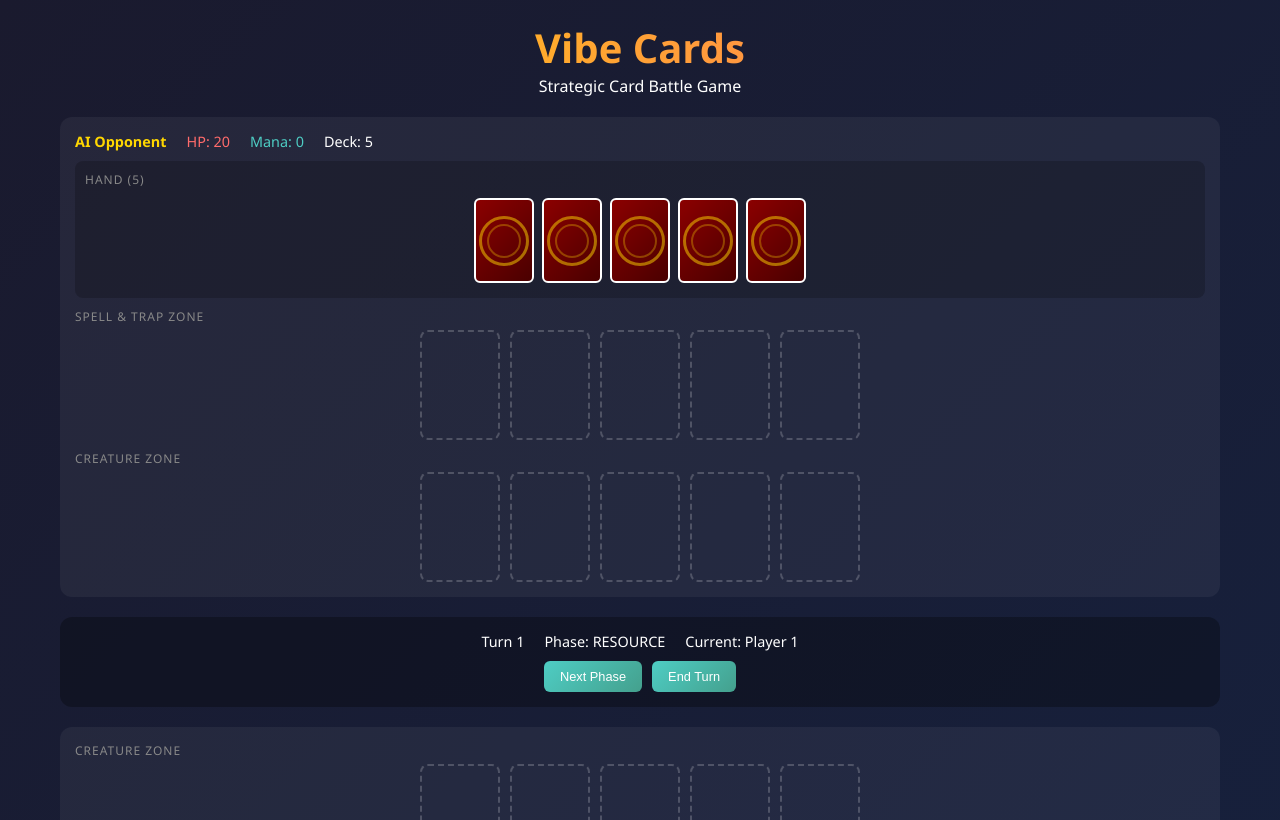
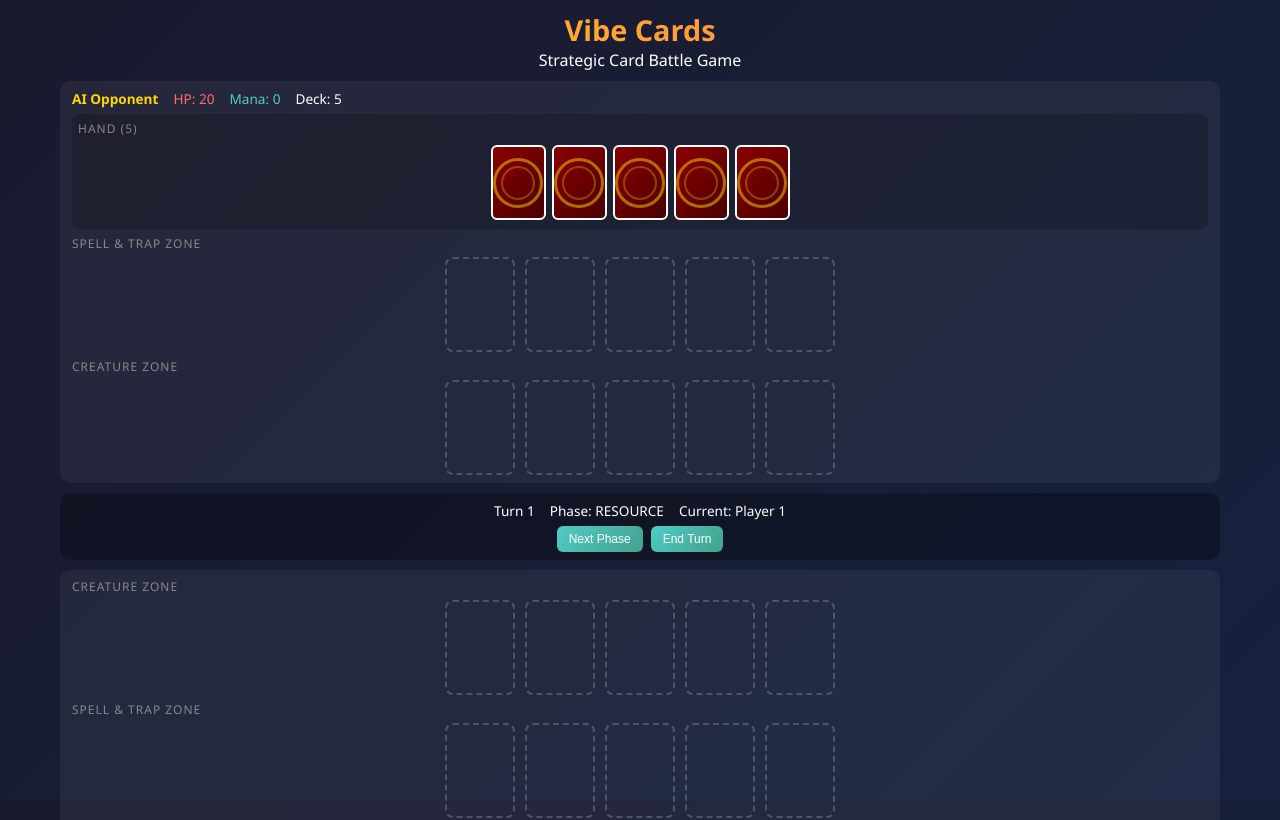
Before and after one commit to altsun/vibe-cards, a React (Vite) app: page / in a window 1280 px wide. Shown: the top 820 px of the page. Built offline with nearby package versions, Linux system fonts and the light colour scheme.

Commit message:
Optimize-layout-to-fit-screen-without-scrolling

```diff
--- a/src/App.css
+++ b/src/App.css
@@ -7,23 +7,28 @@
 body {
   font-family: 'Segoe UI', Tahoma, Geneva, Verdana, sans-serif;
   background: linear-gradient(135deg, #1a1a2e 0%, #16213e 100%);
-  min-height: 100vh;
+  height: 100vh;
+  overflow: hidden;
   color: #fff;
 }
 
 .app {
   max-width: 1200px;
   margin: 0 auto;
-  padding: 20px;
+  padding: 10px 20px;
+  height: 100vh;
+  display: flex;
+  flex-direction: column;
 }
 
 .app-header {
   text-align: center;
-  margin-bottom: 20px;
+  margin-bottom: 10px;
+  flex-shrink: 0;
 }
 
 .app-header h1 {
-  font-size: 2.5rem;
+  font-size: 1.8rem;
   background: linear-gradient(90deg, #ffd700, #ff6b6b);
   -webkit-background-clip: text;
   -webkit-text-fill-color: transparent;
@@ -34,25 +39,31 @@ body {
 .game-board {
   display: flex;
   flex-direction: column;
-  gap: 20px;
+  gap: 10px;
+  flex: 1;
+  min-height: 0;
 }
 
 /* Player Areas */
 .opponent-area,
 .current-player-area {
   background: rgba(255, 255, 255, 0.05);
-  border-radius: 12px;
-  padding: 15px;
+  border-radius: 10px;
+  padding: 8px 12px;
   display: flex;
   flex-direction: column;
-  gap: 10px;
+  gap: 6px;
+  flex: 1;
+  min-height: 0;
+  overflow: hidden;
 }
 
 .player-info {
   display: flex;
-  gap: 20px;
+  gap: 15px;
   align-items: center;
-  font-size: 0.9rem;
+  font-size: 0.85rem;
+  flex-shrink: 0;
 }
 
 .player-name {
@@ -85,8 +96,8 @@ body {
 }
 
 .zone-slot {
-  width: 80px;
-  height: 110px;
+  width: 70px;
+  height: 95px;
   border: 2px dashed rgba(255, 255, 255, 0.2);
   border-radius: 8px;
   display: flex;
@@ -113,8 +124,8 @@ body {
 
 /* Cards */
 .card {
-  width: 75px;
-  height: 105px;
+  width: 65px;
+  height: 90px;
   background: #2a2a3e;
   border-radius: 6px;
   border: 2px solid;
@@ -122,7 +133,7 @@ body {
   flex-direction: column;
   cursor: pointer;
   transition: transform 0.2s, z-index 0s;
-  font-size: 0.65rem;
+  font-size: 0.6rem;
   position: relative;
 }
 
@@ -137,7 +148,7 @@ body {
   left: 50%;
   bottom: 100%;
   transform: translateX(-50%);
-  width: 180px;
+  width: 160px;
   background: #1a1a2e;
   border: 2px solid;
   border-color: inherit;
@@ -147,10 +158,10 @@ body {
   visibility: hidden;
   transition: opacity 0.2s, visibility 0.2s;
   z-index: 9999;
-  font-size: 0.75rem;
+  font-size: 0.7rem;
   box-shadow: 0 5px 20px rgba(0, 0, 0, 0.6);
   pointer-events: none;
-  margin-bottom: 10px;
+  margin-bottom: 8px;
 }
 
 .card:hover .card-tooltip {
@@ -161,44 +172,44 @@ body {
 .tooltip-header {
   display: flex;
   align-items: center;
-  gap: 8px;
-  padding: 8px;
+  gap: 6px;
+  padding: 6px;
   border-radius: 6px 6px 0 0;
   color: white;
 }
 
 .tooltip-cost {
-  width: 24px;
-  height: 24px;
+  width: 20px;
+  height: 20px;
   background: rgba(255, 255, 255, 0.2);
   border-radius: 50%;
   display: flex;
   align-items: center;
   justify-content: center;
   font-weight: bold;
-  font-size: 0.8rem;
+  font-size: 0.75rem;
 }
 
 .tooltip-name {
   flex: 1;
   font-weight: bold;
-  font-size: 0.85rem;
+  font-size: 0.8rem;
 }
 
 .tooltip-type {
-  font-size: 0.65rem;
+  font-size: 0.6rem;
   opacity: 0.9;
 }
 
 .tooltip-body {
-  padding: 10px;
+  padding: 8px;
 }
 
 .tooltip-stats {
   display: flex;
-  gap: 15px;
-  margin-bottom: 8px;
-  font-size: 0.8rem;
+  gap: 12px;
+  margin-bottom: 6px;
+  font-size: 0.75rem;
 }
 
 .tooltip-stat.atk {
@@ -227,14 +238,14 @@ body {
 }
 
 .tooltip-description {
-  font-size: 0.75rem;
-  line-height: 1.4;
+  font-size: 0.7rem;
+  line-height: 1.3;
   color: rgba(255, 255, 255, 0.9);
 }
 
 .card.compact {
-  width: 60px;
-  height: 85px;
+  width: 55px;
+  height: 75px;
   font-size: 0.5rem;
 }
 
@@ -403,15 +414,16 @@ body {
 .hand {
   background: rgba(0, 0, 0, 0.2);
   border-radius: 8px;
-  padding: 10px;
+  padding: 6px;
+  flex-shrink: 0;
 }
 
 .hand-cards {
   display: flex;
-  gap: 8px;
+  gap: 6px;
   justify-content: center;
   flex-wrap: wrap;
-  padding: 5px;
+  padding: 3px;
 }
 
 .hand-card {
@@ -419,40 +431,42 @@ body {
 }
 
 .hand-card:hover {
-  transform: translateY(-10px);
+  transform: translateY(-5px);
   z-index: 10;
 }
 
 /* Battle Info */
 .battle-info {
   background: rgba(0, 0, 0, 0.3);
-  border-radius: 12px;
-  padding: 15px;
+  border-radius: 10px;
+  padding: 8px 12px;
   text-align: center;
+  flex-shrink: 0;
 }
 
 .turn-info {
   display: flex;
-  gap: 20px;
+  gap: 15px;
   justify-content: center;
-  margin-bottom: 10px;
-  font-size: 0.9rem;
+  margin-bottom: 6px;
+  font-size: 0.85rem;
 }
 
 .phase-controls {
   display: flex;
-  gap: 10px;
+  gap: 8px;
   justify-content: center;
+  flex-wrap: wrap;
 }
 
 .phase-controls button {
-  padding: 8px 16px;
+  padding: 6px 12px;
   background: linear-gradient(135deg, #4ecdc4, #44a08d);
   border: none;
   border-radius: 6px;
   color: white;
   cursor: pointer;
-  font-size: 0.8rem;
+  font-size: 0.75rem;
   transition: all 0.2s;
 }
 
```
